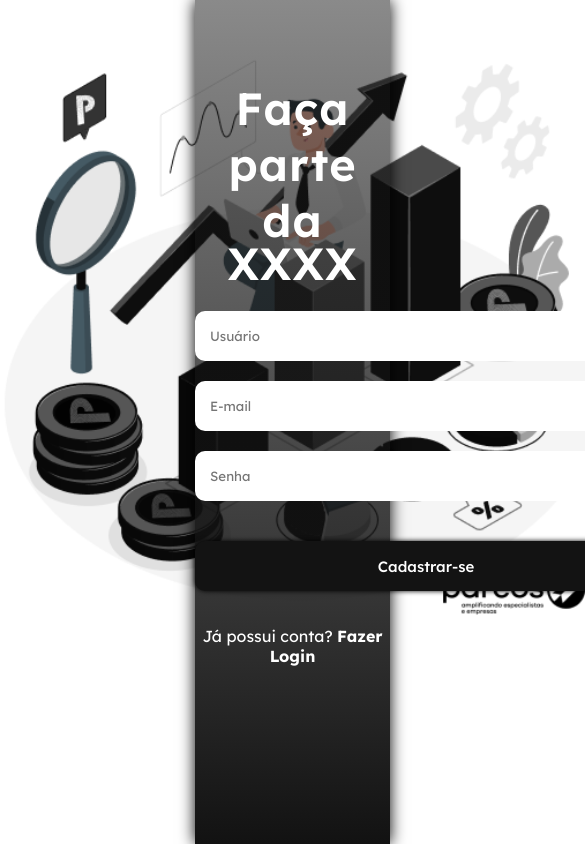
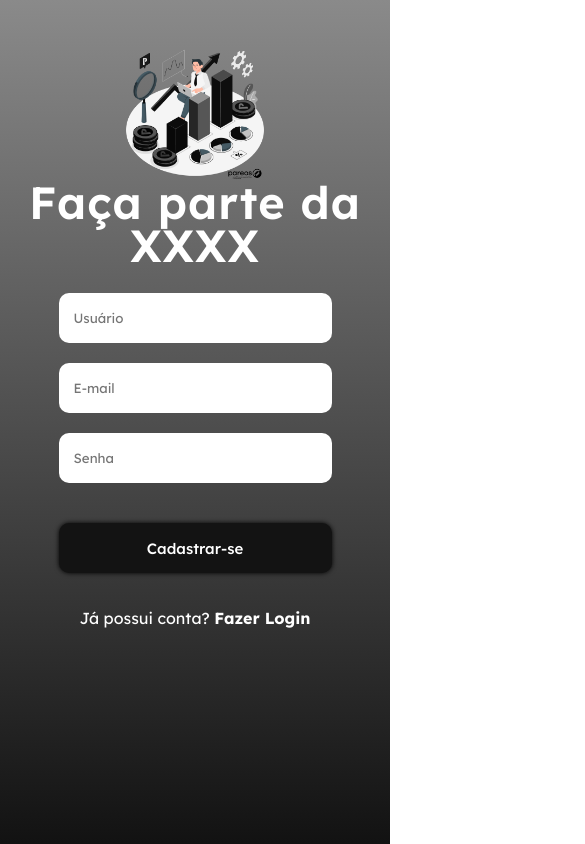
Before and after one commit to MariaE-duarda/PyIndcDash, a website: page public/cadastrar.html in a window 390 px wide. Shown: the top 844 px of the page, 585 px wide, since content can reach past the window. Drawn offline with Linux system fonts and the light colour scheme.

Commit message:
responsividade (parcial) cadastro

```diff
--- a/public/cadastrar.html
+++ b/public/cadastrar.html
@@ -18,6 +18,9 @@
             <img style="width: 600px; margin-top: 18px;" src="img/Investment data-amico.png" alt="">
         </div>
         <div class="container"> <!--Contém o formulário-->
+            <div class="imgTablet">
+                <img style="width: 140px; margin-top: -60px;" src="img/Investment data-amico.png" alt="" class="img-tablet">
+            </div>
             <h1>Faça parte da</h1> <br>
             <h1 style="margin-top: -33px;">XXXX</h1>
             <div class="container2">
--- a/public/style/cadastro.css
+++ b/public/style/cadastro.css
@@ -135,3 +135,26 @@ button:hover{
     text-align: center;
     margin-top: 35px;
 }
+
+@media(max-width: 730px){
+    .img-cadastro{
+        display: none;
+    }
+    .container{
+        width: 100%;
+    }
+    input{
+        width: 70%;
+    }
+    button{
+        width: 70%;
+    }
+    h1{
+        margin-top: -10px;
+    }
+    .imgTablet{
+        display: block;
+        margin-top: 100px;
+        text-align: center;
+    }
+}
```
